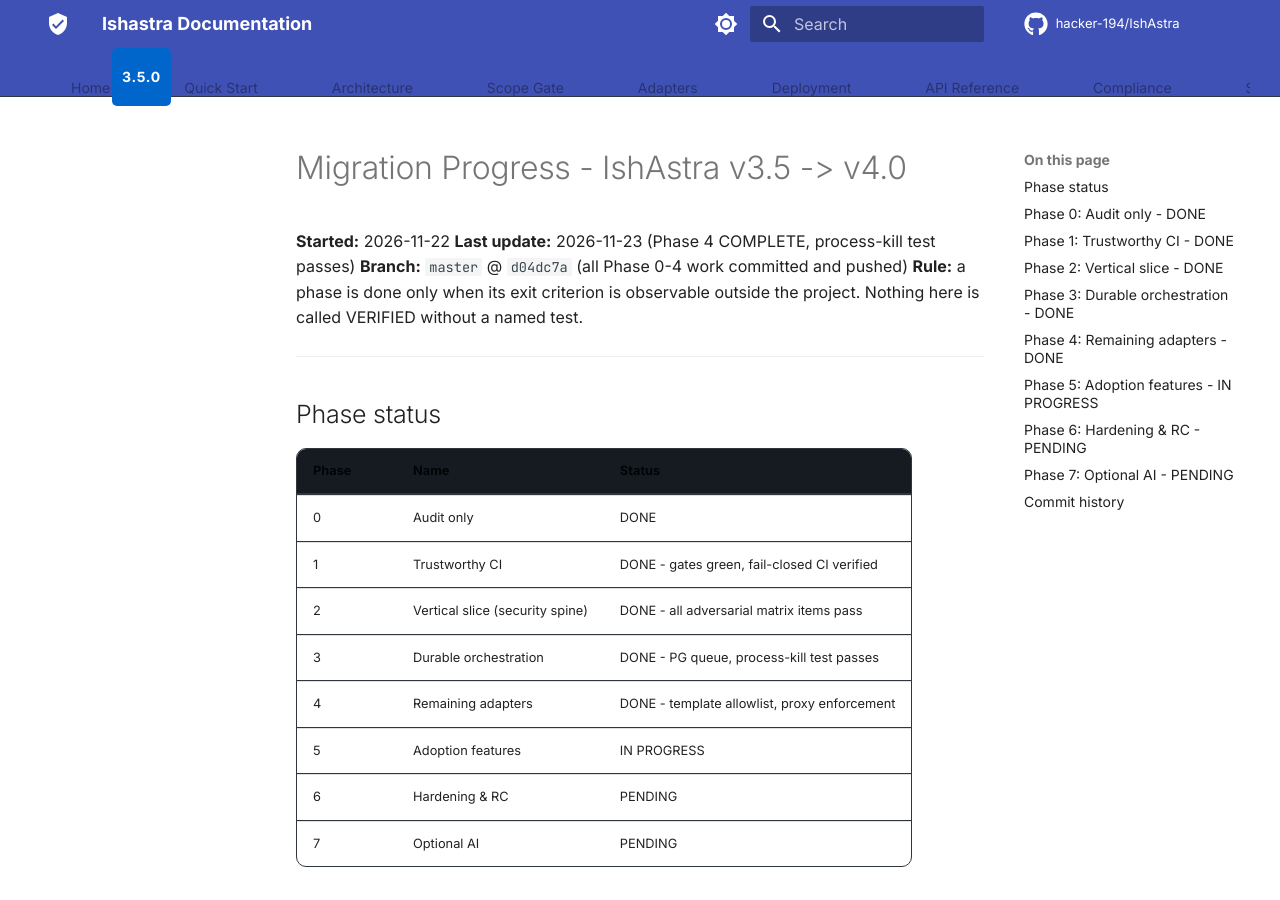
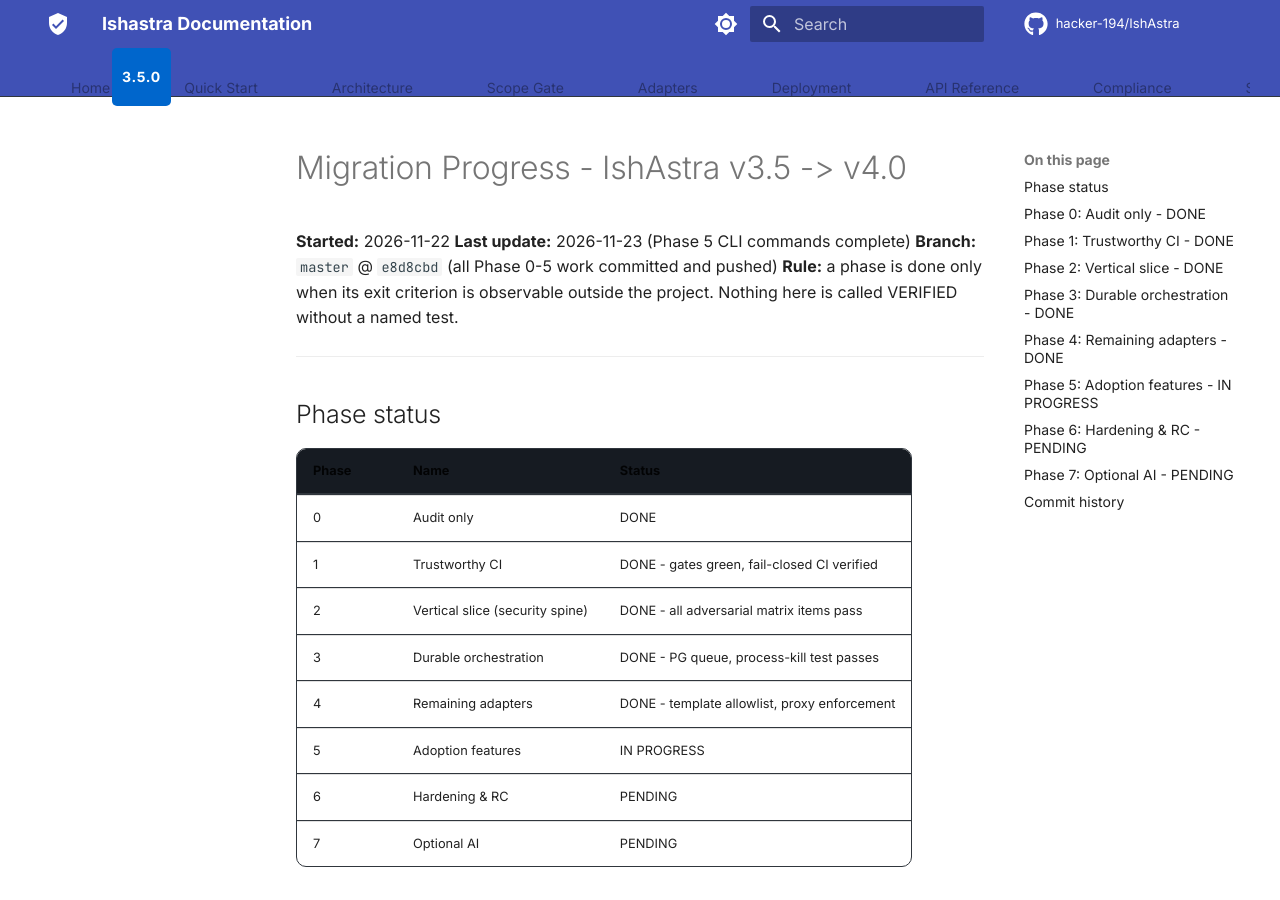
Before and after one commit to hacker-194/IshAstra, an MkDocs documentation site: the page built from docs/architecture/MIGRATION_PROGRESS.md, in a window 1280 px wide and 900 px high. Built offline with MkDocs 1.6.1 and Material for MkDocs 9.7.7, drawn with Linux system fonts in a browser that asks for light colours; comment, search, counter and statistics services are not loaded; the version menu is left out; some of the changed text lies outside the part shown.

Commit message:
docs: update MIGRATION_PROGRESS.md with Phase 5 CLI commands complete

```diff
--- a/docs/architecture/MIGRATION_PROGRESS.md
+++ b/docs/architecture/MIGRATION_PROGRESS.md
@@ -1,8 +1,8 @@
 # Migration Progress - IshAstra v3.5 -> v4.0
 
 **Started:** 2026-11-22
-**Last update:** 2026-11-23 (Phase 4 COMPLETE, process-kill test passes)
-**Branch:** `master` @ `d04dc7a` (all Phase 0-4 work committed and pushed)
+**Last update:** 2026-11-23 (Phase 5 CLI commands complete)
+**Branch:** `master` @ `e8d8cbd` (all Phase 0-5 work committed and pushed)
 **Rule:** a phase is done only when its exit criterion is observable outside
 the project. Nothing here is called VERIFIED without a named test.
 
@@ -162,3 +162,5 @@ $ pytest -q                     # full suite
 | `db65fc0` | 2026-11-23 | 3-4 | Rate limiting from Rules of Engagement, out-of-process plugin framework |
 | `bb104e1` | 2026-11-23 | 4 | Template allowlist for Nmap NSE and Nuclei templates |
 | `d04dc7a` | 2026-11-23 | 4 | Template allowlist for Nuclei and Nmap NSE (NucleiAdapter integration) |
+| `b2da663` | 2026-11-23 | 5 | Phase 5: Docker compose quickstart and CLI gateway command |
+| `e8d8cbd` | 2026-11-23 | 5 | test: add tests for assess CLI subcommands |
```
Also changed, not shown: other parts of docs/architecture/MIGRATION_PROGRESS.md (+2 -2 lines).
